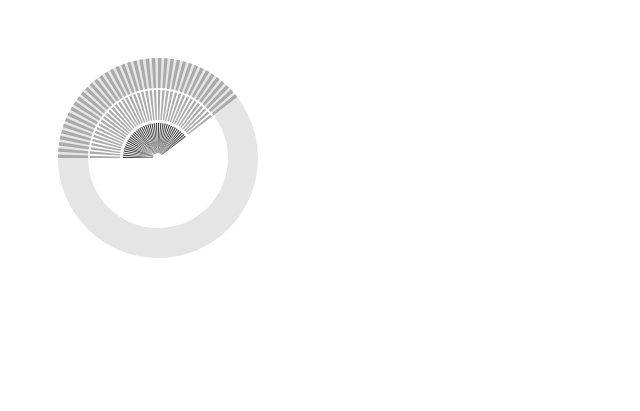
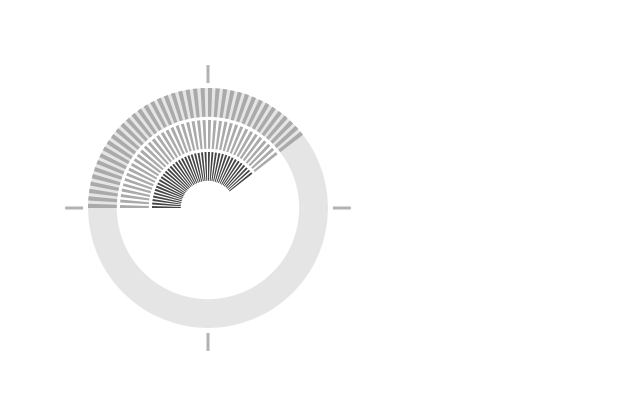
Before and after one commit to igw-ted/d3-simple-gauge, a website: page src/index.html in a window 1280 px wide. Shown: the whole page, without its empty margins (0-640 px from the left). Drawn offline with nearby package versions, Linux system fonts and the light colour scheme.

Commit message:
Fiddling with lines.

```diff
--- a/src/Gauge.js
+++ b/src/Gauge.js
@@ -17,12 +17,12 @@ class Gauge {
 
         let vars = this.prepareVars();
 
+        if(typeof this.tickModulus !== "undefined") {
+            this.drawTicks(vars);
+        }
+
         if(typeof this.background !== "undefined") {
             this.drawBackground(vars);
-        }
-
-        if(typeof this.tickModulus !== "undefined") {
-            this.drawTicks(vars);
         }
 
         for(let i = 0; i < Math.abs(vars.data / this.tickSize); i++) {
@@ -37,8 +37,8 @@ class Gauge {
                 endAngle = (vars.orientation  - vars.tick + (vars.tick * i * -1) + this.tickThickness) * Math.PI/180;
             }
 
-            let arc = d3.arc().innerRadius(vars.thicknessBase - this.offset - this.marginOffset - vars.thicknessBase * this.thickness / 10)
-            .outerRadius(vars.thicknessBase - this.offset - this.marginOffset)
+            let arc = d3.arc().innerRadius(vars.thicknessBase - this.offset - vars.thicknessBase * this.thickness / 10)
+            .outerRadius(vars.thicknessBase - this.offset)
             .startAngle(startAngle)
             .endAngle(endAngle);
 
@@ -59,7 +59,7 @@ class Gauge {
      prepareVars() {
          let element = this.createRootElements();
 
-         let thicknessBase = Math.min(this.width, this.height) * 0.5;
+         let thicknessBase = Math.min(this.width, this.height) * 0.3;
          let tick = (this.maxDegrees) / (this.maxValue / this.tickSize);
 
          let data = this.data;
@@ -128,8 +128,8 @@ class Gauge {
             endAngle = (vars.orientation - endDegrees) * Math.PI/180;
         }
 
-        let arc = d3.arc().innerRadius(vars.thicknessBase - this.offset - this.marginOffset - vars.thicknessBase * this.thickness / 10)
-        .outerRadius(vars.thicknessBase - this.offset - this.marginOffset)
+        let arc = d3.arc().innerRadius(vars.thicknessBase - this.offset - vars.thicknessBase * this.thickness / 10)
+        .outerRadius(vars.thicknessBase - this.offset)
         .startAngle(startAngle)
         .endAngle(endAngle);
 
@@ -143,7 +143,31 @@ class Gauge {
      *  Draw the ticks, if requested.
      */
     drawTicks(vars) {
+        this.drawLine(this.width/2.8 * -1, 0, 3);
+        this.drawLine(0, this.width/2.8 * -1, 3);
+        this.drawLine(this.width/2.8, 0, 3);
+        this.drawLine(0, this.width/2.8, 3);
 
+        let circle = document.createElementNS("http://www.w3.org/2000/svg", "circle");
+        circle.setAttribute("cx", 0);
+        circle.setAttribute("cy", 0);
+        circle.setAttribute("r", 125);
+        circle.setAttribute("fill", this.tickCoverColor);
+        circle.setAttribute("transform", "translate(" + this.width/2 + "," + this.height/2 + ")");
+
+        let svg = d3.select("#" + this.rootElement + "-svg").node();
+        svg.appendChild(circle);
+
+    }
+
+    drawLine(x,y,thickness) {
+        let line = document.createElementNS("http://www.w3.org/2000/svg", "path");
+        line.setAttribute("d", "M0,0" + "L" + x + "," + y);
+        line.setAttribute("stroke", this.tickColor);
+        line.setAttribute("transform", "translate(" + this.width/2 + "," + this.height/2 + ")");
+        line.setAttribute("stroke-width", thickness)
+        let svg = d3.select("#" + this.rootElement + "-svg").node();
+        svg.appendChild(line);
     }
 
     /*
@@ -169,8 +193,8 @@ class Gauge {
      *  Set default values.
      */
     setDefaults() {
-        this.width = 300;
-        this.height = 300;
+        this.width = 400;
+        this.height = 400;
         this.thickness = 3;
         this.tickSize = 1;
         this.tickThickness = 3;
@@ -186,10 +210,11 @@ class Gauge {
         this.overflowColor = "#aaa";
         this.underflowColor = "#aaa";
         this.showTickLabels = false;
-        this.tickModulus = 10;
         this.background = "rgba(0,0,0,0)";
         this.backgroundFill = "maxDegrees";
         this.marginOffset = 50;
+        this.tickColor = "#000";
+        this.tickCoverColor = "#fff";
     }
 
     /*
@@ -219,5 +244,7 @@ class Gauge {
         this.tickModulus = typeof config.tickModulus === "undefined" ? this.tickModulus : config.tickModulus;
         this.background = typeof config.background === "undefined" ? this.background : config.background;
         this.backgroundFill = typeof config.backgroundFill === "undefined" ? this.backgroundFill : config.backgroundFill;
+        this.tickColor = typeof config.tickColor === "undefined" ? this.tickColor : config.tickColor;
+        this.tickCoverColor = typeof config.tickCoverColor === "undefined" ? this.tickCoverColor : config.tickCoverColor;
     }
 }
--- a/src/index.html
+++ b/src/index.html
@@ -6,8 +6,8 @@
         <script src="Gauge.js" charset="utf-8"></script>
         <style media="screen">
         #base {
-          width: 300;
-          height: 300;
+          width: 400;
+          height: 400;
           position: relative;
         }
 
@@ -32,14 +32,17 @@
                 rootElement: "temp1",
                 labelElement: "temp1-label",
                 data: 40,
-                thickness: 2,
+                thickness: 2.4,
                 tickThickness: 2,
                 maxDegrees: 180,
                 minValue: -50,
                 maxValue: 50,
                 orientation: temp1.orientationVar().WEST,
                 background: "rgba(0,0,0,0.1)",
-                backgroundFill: "full"
+                backgroundFill: "full",
+                tickModulus: 3,
+                tickColor: "rgba(0,0,0,0.3)",
+                tickCoverColor: "#fff"
             });
             temp1.update();
 
@@ -48,7 +51,7 @@
                 rootElement: "temp2",
                 labelElement: "temp2-label",
                 offset: 32,
-                thickness: 2,
+                thickness: 2.4,
                 tickThickness: 2,
                 data: 40,
                 maxDegrees: 180,
@@ -61,8 +64,8 @@
                 rootElement: "temp3",
                 labelElement: "temp3-label",
                 data: 40,
-                offset: 65,
-                thickness: 2,
+                offset: 64,
+                thickness: 2.4,
                 tickThickness: 2,
                 maxDegrees: 180,
                 orientation: temp1.orientationVar().WEST,
```
Also changed, not shown: README.md.
